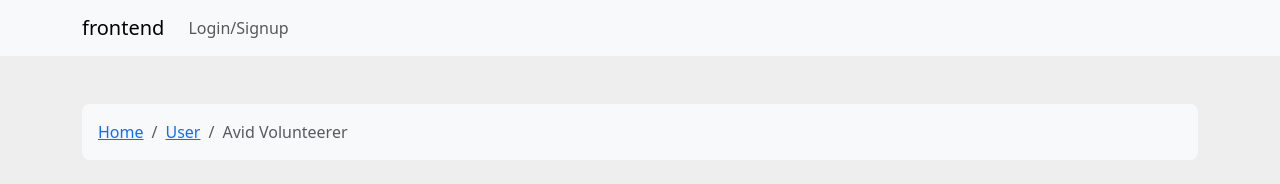
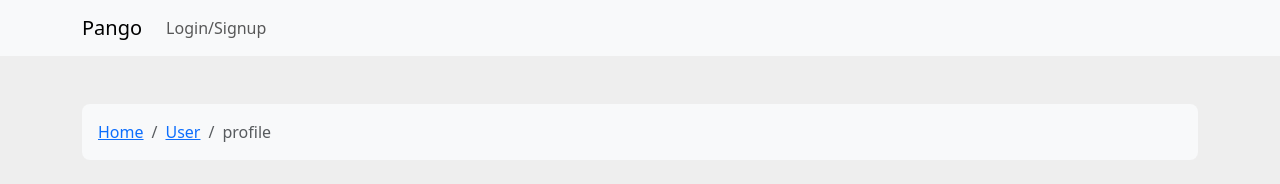
Before and after one commit to Mixue-Rats/pango, a React (Create React App) app in the folder frontend-hacksg/: page /profile/volunteer in a window 1280 px wide. Shown: the top 184 px of the page. Built offline with nearby package versions, Linux system fonts and the light colour scheme.

Commit message:
Navbar edit

```diff
--- a/frontend-hacksg/src/components/NavBar.tsx
+++ b/frontend-hacksg/src/components/NavBar.tsx
@@ -27,7 +27,7 @@ const NavBar = () => {
     <Navbar expand="lg" className="bg-body-tertiary">
         { user && user.user.role == "volunteer" ? (
             <Container>
-                <Navbar.Brand href="/">frontend</Navbar.Brand>
+                <Navbar.Brand href="/">Pango</Navbar.Brand>
                 <Navbar.Toggle aria-controls="basic-navbar-nav" />
                 <Navbar.Collapse id="basic-navbar-nav">
                 <Nav className="me-auto">
@@ -39,7 +39,7 @@ const NavBar = () => {
             </Container>
         ) : user && user.user.role == "organisation" ? (
             <Container>
-                <Navbar.Brand href="/">frontend</Navbar.Brand>
+                <Navbar.Brand href="/">Pango</Navbar.Brand>
                 <Navbar.Toggle aria-controls="basic-navbar-nav" />
                 <Navbar.Collapse id="basic-navbar-nav">
                 <Nav className="me-auto">
@@ -51,7 +51,7 @@ const NavBar = () => {
             </Container>
         ) : (
             <Container>
-                <Navbar.Brand href="/">frontend</Navbar.Brand>
+                <Navbar.Brand href="/">Pango</Navbar.Brand>
                 <Navbar.Toggle aria-controls="basic-navbar-nav" />
                 <Navbar.Collapse id="basic-navbar-nav">
                 <Nav className="me-auto">
--- a/frontend-hacksg/src/pages/UserProfile.tsx
+++ b/frontend-hacksg/src/pages/UserProfile.tsx
@@ -30,7 +30,7 @@ const UserProfile = () => {
                   <MDBBreadcrumbItem>
                     <a href="#">User</a>
                   </MDBBreadcrumbItem>
-                  <MDBBreadcrumbItem active>Avid Volunteerer</MDBBreadcrumbItem>
+                  <MDBBreadcrumbItem active>profile</MDBBreadcrumbItem>
                 </MDBBreadcrumb>
               </MDBCol>
             </MDBRow>
```
